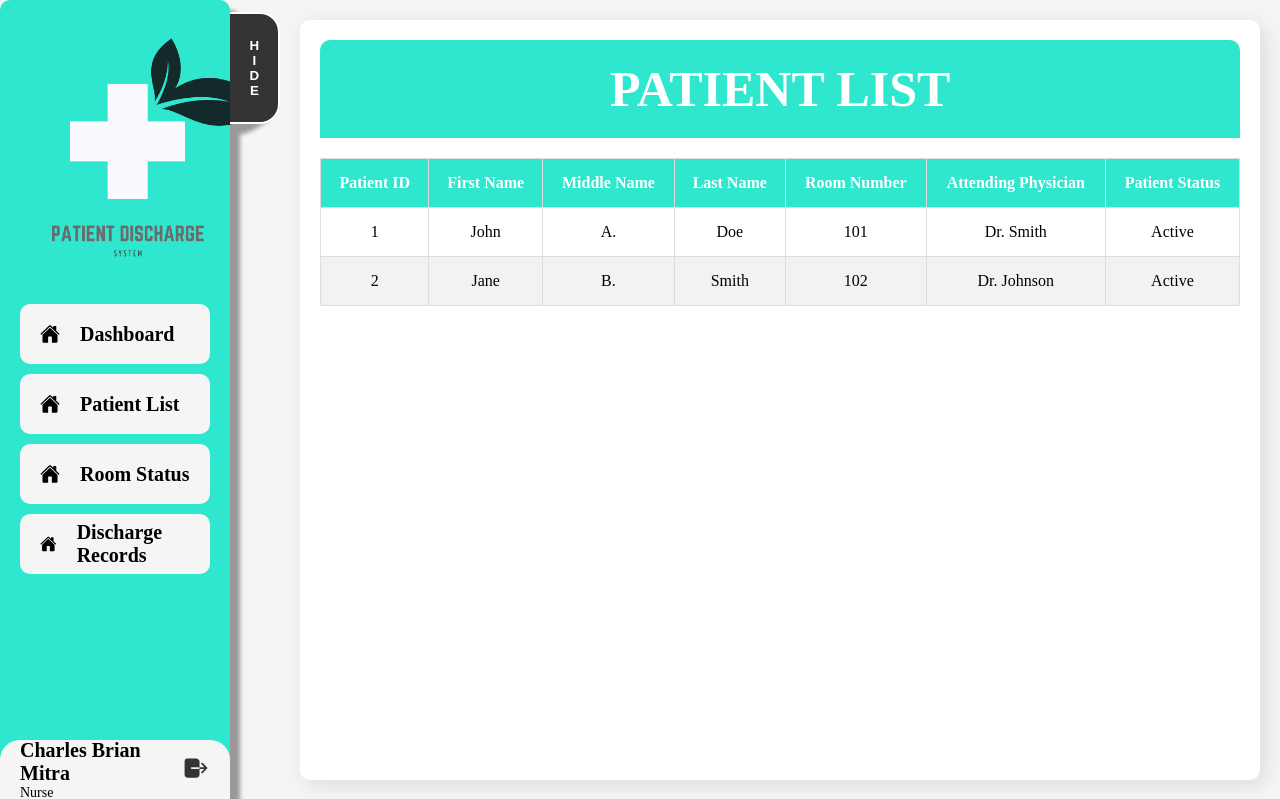
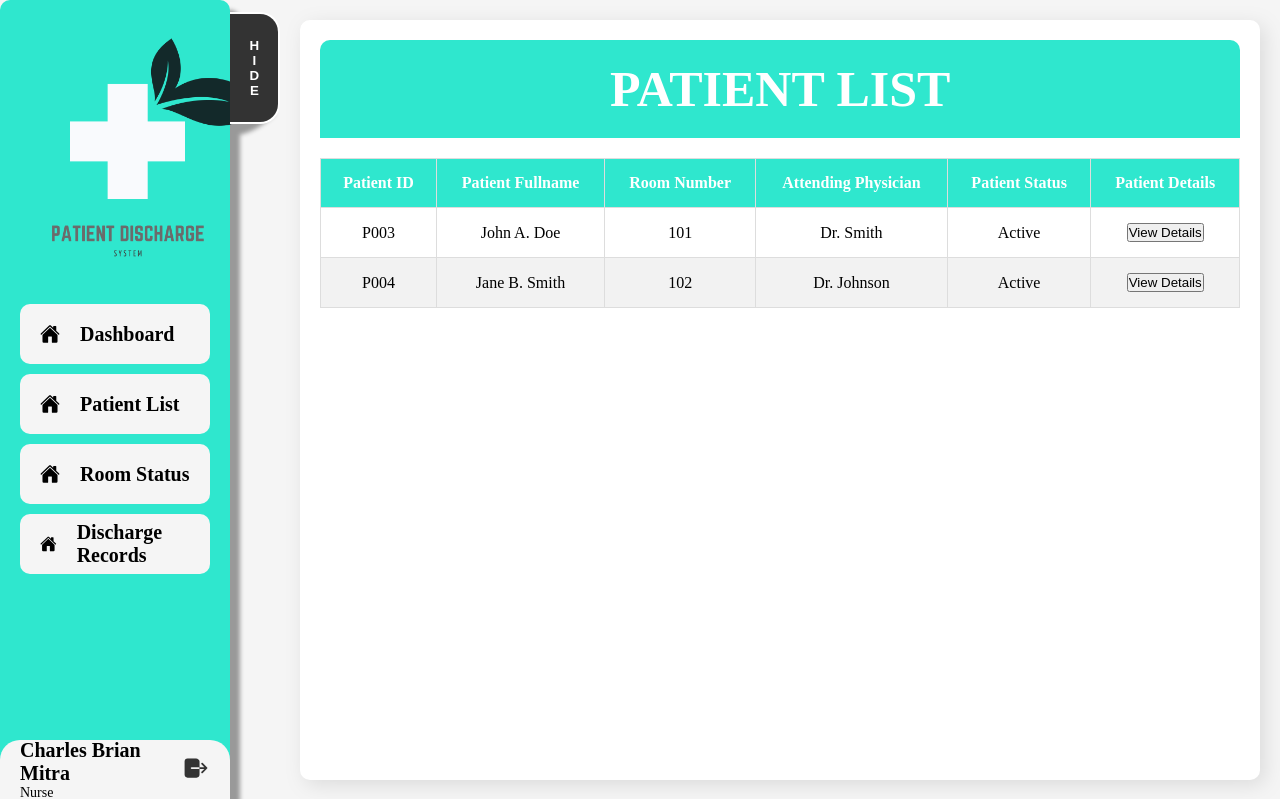
Before and after one commit to bcharles4/sia102_4a_grp4, a Django app: page /patientList/ in a window 1280 px wide. Shown: the top 799 px of the page. Run offline with Django 5.2, Linux system fonts and the light colour scheme; some libraries are stand-ins or nearby versions.

Commit message:
finalizing record details

```diff
--- a/DocuCare-Integrated_System-Django/SIA102/SIA102/templates/SIA102/patientList.html
+++ b/DocuCare-Integrated_System-Django/SIA102/SIA102/templates/SIA102/patientList.html
@@ -18,32 +18,37 @@
             <thead>
                 <tr>
                     <th>Patient ID</th>
-                    <th>First Name</th>
-                    <th>Middle Name</th>
-                    <th>Last Name</th>
+                    <th>Patient Fullname</th>
                     <th>Room Number</th>
                     <th>Attending Physician</th>
                     <th>Patient Status</th>
+                    <th>Patient Details</th>
                 </tr>
             </thead>
             <tbody>
-                <tr onclick="window.location.href='{% url 'patient' 1 %}'">
-                    <td>1</td>
-                    <td>John</td>
-                    <td>A.</td>
-                    <td>Doe</td>
+                <tr>
+                    <td>P003</td>
+                    <td>John A. Doe</td>
                     <td>101</td>
                     <td>Dr. Smith</td>
                     <td>Active</td>
+                    <td>
+                        <button onclick="window.location.href='{% url 'patient' 'P003' %}'">
+                            View Details
+                        </button>
+                    </td>
                 </tr>
-                <tr onclick="window.location.href='{% url 'patient' 2 %}'">
-                    <td>2</td>
-                    <td>Jane</td>
-                    <td>B.</td>
-                    <td>Smith</td>
+                <tr>
+                    <td>P004</td>
+                    <td>Jane B. Smith</td>
                     <td>102</td>
                     <td>Dr. Johnson</td>
                     <td>Active</td>
+                    <td>
+                        <button  onclick="window.location.href='{% url 'patient' 'P004' %}'">
+                            View Details
+                        </button>
+                    </td>
                 </tr>
                 <!-- Add more rows as needed -->
             </tbody>
--- a/DocuCare-Integrated_System-Django/SIA102/SIA102/urls.py
+++ b/DocuCare-Integrated_System-Django/SIA102/SIA102/urls.py
@@ -27,7 +27,7 @@ urlpatterns = [
     path("dashboard/", views.dashboard, name="dashboard"),
     path("dischargeRecords/", views.dischargeRecords, name="dischargeRecords"),
     path("patientList/", views.patientList, name="patientList"),
-    path('patient/<int:patient_id>', views.patient_detail, name='patient'),
+    path('patient/<str:patient_id>', views.patient_detail, name='patient'),
     path("roomStatus/", views.roomStatus, name="roomStatus"),
     path('users/', views.users, name='users'),
     path('dischargeSummary/<str:userName>/', views.dischargeSummary, name='dischargeSummary')
```
Also changed, not shown: DocuCare-Integrated_System-Django/SIA102/SIA102/templates/SIA102/dischargeRecords.html (+9 -4 lines), DocuCare-Integrated_System-Django/SIA102/SIA102/templates/SIA102/patientDetail.html (+12 -15 lines).
